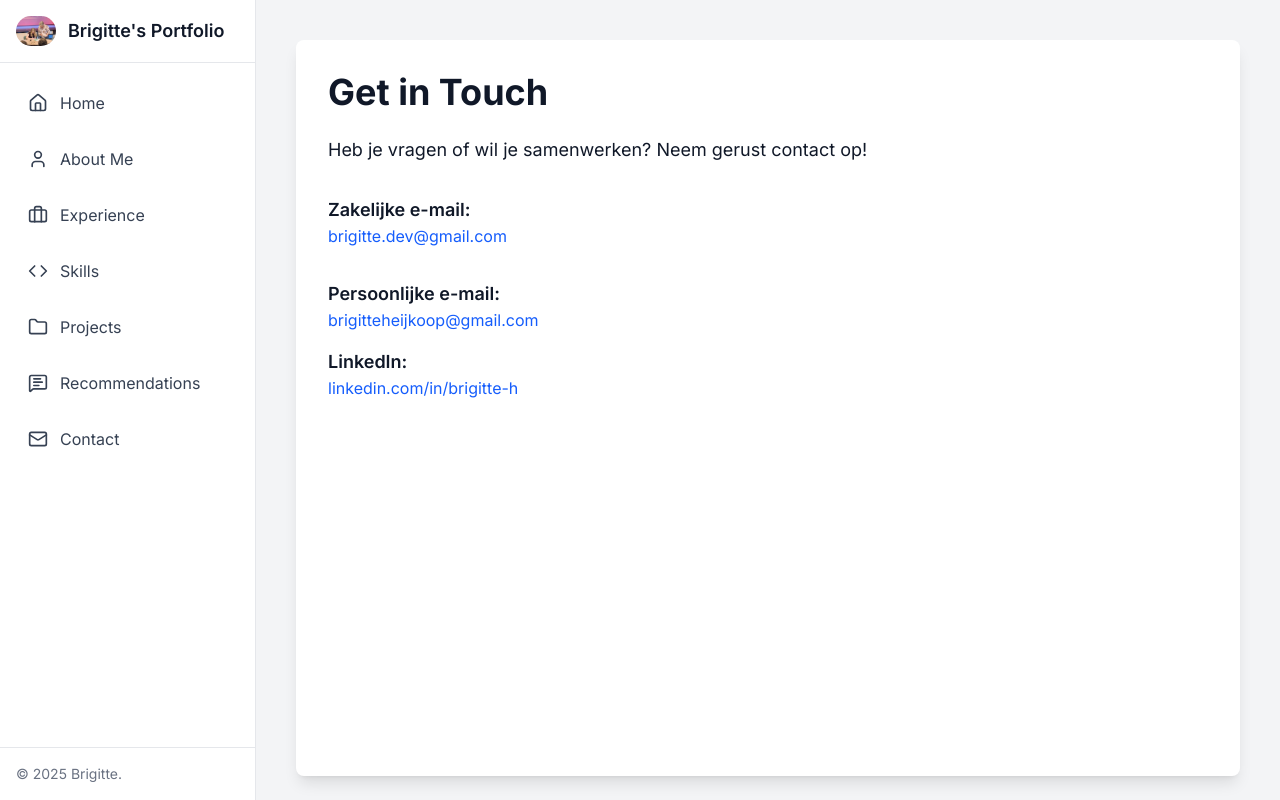
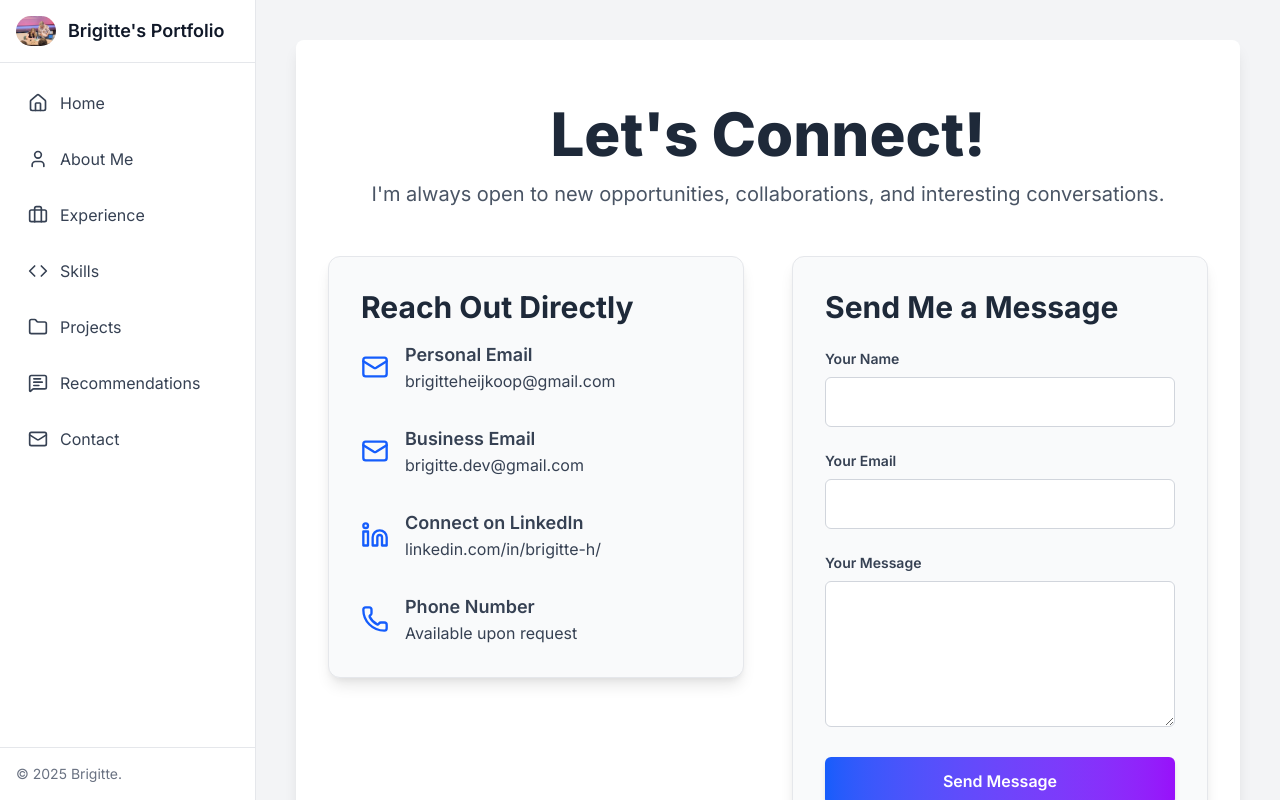
Before and after one commit to BrigitteHx/PortfolioProject, a Next.js app in the folder portfolio-brigitte/: page /contact in a window 1280 px wide. Built offline with nearby package versions, Linux system fonts and the light colour scheme.

Commit message:
Updated Contact page and added aditional Contact form

```diff
--- a/portfolio-brigitte/app/contact/page.tsx
+++ b/portfolio-brigitte/app/contact/page.tsx
@@ -1,27 +1,193 @@
 // app/contact/page.tsx
-import React from 'react';
+"use client"; // Deze component gebruikt useState en Formspree, dus Client Component
+
+import React, { useState } from 'react';
+import { motion, AnimatePresence } from 'framer-motion';
+import Link from 'next/link';
+import { Mail, Linkedin, Phone, CheckCircle, XCircle } from 'lucide-react'; // Icons
 
 export default function ContactPage() {
+  const [formStatus, setFormStatus] = useState<'' | 'success' | 'error'>('');
+  const [formData, setFormData] = useState({ name: '', email: '', message: '' });
+
+  // https://formspree.io/
+  const FORM_ENDPOINT = "https://formspree.io/f/mwpqvnrl";
+  const handleSubmit = async (e: React.FormEvent<HTMLFormElement>) => {
+    e.preventDefault();
+    setFormStatus(''); // Reset status
+
+    // Simpele validatie
+    if (!formData.name || !formData.email || !formData.message) {
+      setFormStatus('error');
+      return;
+    }
+
+    try {
+      const response = await fetch(FORM_ENDPOINT, {
+        method: 'POST',
+        headers: {
+          'Content-Type': 'application/json',
+          'Accept': 'application/json',
+        },
+        body: JSON.stringify(formData),
+      });
+
+      if (response.ok) {
+        setFormStatus('success');
+        setFormData({ name: '', email: '', message: '' }); // Formulier leegmaken
+      } else {
+        setFormStatus('error');
+        // Optioneel: Log de response.json() voor debugging
+      }
+    } catch (error) {
+      console.error('Form submission error:', error);
+      setFormStatus('error');
+    }
+  };
+
+  const handleInputChange = (e: React.ChangeEvent<HTMLInputElement | HTMLTextAreaElement>) => {
+    const { name, value } = e.target;
+    setFormData((prev) => ({ ...prev, [name]: value }));
+  };
+
   return (
-    <div className="py-8 px-4 sm:px-6 lg:px-8 bg-white text-gray-900 dark:bg-gray-900 dark:text-white rounded-lg shadow-lg min-h-[calc(100vh-64px)]">
-      <h1 className="text-4xl font-bold mb-6">Get in Touch</h1>
-      <p className="text-lg mb-4">
-        Heb je vragen of wil je samenwerken? Neem gerust contact op!
-      </p>
-      <div className="mt-8">
-        <p className="text-lg font-semibold">Zakelijke e-mail:</p>
-        <a href="mailto:jouw.email@example.com" className="text-blue-600 hover:underline dark:text-blue-400">brigitte.dev@gmail.com</a>
+    <div className="py-16 px-4 sm:px-6 lg:px-8 bg-white dark:bg-gray-900 text-gray-900 dark:text-gray-100 rounded-lg shadow-lg">
+      <div className="max-w-4xl mx-auto text-center">
+        <h1 className="text-5xl md:text-6xl font-extrabold mb-4 text-gray-800 dark:text-white">
+          Let's Connect!
+        </h1>
+        <p className="text-xl text-gray-600 dark:text-gray-300 mb-12">
+          I&apos;m always open to new opportunities, collaborations, and interesting conversations.
+        </p>
+
+        <div className="grid grid-cols-1 lg:grid-cols-2 gap-12 text-left items-start">
+          {/* Contact Details */}
+          <motion.div
+            initial={{ opacity: 0, x: -50 }}
+            whileInView={{ opacity: 1, x: 0 }}
+            transition={{ duration: 0.8, ease: [0.25, 0.1, 0.25, 1] }}
+            viewport={{ once: true, amount: 0.3 }}
+            className="space-y-8 p-8 bg-gray-50 dark:bg-gray-800 rounded-xl shadow-custom-medium border border-gray-200 dark:border-gray-700"
+          >
+            <h2 className="text-3xl font-bold mb-4 text-gray-800 dark:text-white">Reach Out Directly</h2>
+
+            <div className="flex items-center gap-4 text-gray-700 dark:text-gray-300">
+              <Mail size={28} className="text-blue-600 dark:text-blue-400 flex-shrink-0" />
+              <div>
+                <p className="font-semibold text-lg">Personal Email</p>
+                <a href="mailto:brigitteheijkoop@gmail.com" className="text-base hover:underline break-all">brigitteheijkoop@gmail.com</a>
+              </div>
+            </div>
+
+            <div className="flex items-center gap-4 text-gray-700 dark:text-gray-300">
+              <Mail size={28} className="text-blue-600 dark:text-blue-400 flex-shrink-0" />
+              <div>
+                <p className="font-semibold text-lg">Business Email</p>
+                <a href="mailto:brigitte.dev@gmail.com" className="text-base hover:underline break-all">brigitte.dev@gmail.com</a>
+              </div>
+            </div>
+
+            <div className="flex items-center gap-4 text-gray-700 dark:text-gray-300">
+              <Linkedin size={28} className="text-blue-600 dark:text-blue-400 flex-shrink-0" />
+              <div>
+                <p className="font-semibold text-lg">Connect on LinkedIn</p>
+                <Link href="https://www.linkedin.com/in/brigitte-h/" target="_blank" rel="noopener noreferrer" className="text-base hover:underline break-all">linkedin.com/in/brigitte-h/</Link>
+              </div>
+            </div>
+
+            <div className="flex items-center gap-4 text-gray-700 dark:text-gray-300">
+              <Phone size={28} className="text-blue-600 dark:text-blue-400 flex-shrink-0" />
+              <div>
+                <p className="font-semibold text-lg">Phone Number</p>
+                <p className="text-base">Available upon request</p>
+              </div>
+            </div>
+          </motion.div>
+
+          {/* Contact Formulier */}
+          <motion.div
+            initial={{ opacity: 0, x: 50 }}
+            whileInView={{ opacity: 1, x: 0 }}
+            transition={{ duration: 0.8, ease: [0.25, 0.1, 0.25, 1], delay: 0.2 }}
+            viewport={{ once: true, amount: 0.3 }}
+            className="flex-grow p-8 bg-gray-50 dark:bg-gray-800 rounded-xl shadow-custom-medium border border-gray-200 dark:border-gray-700"
+          >
+            <h2 className="text-3xl font-bold mb-6 text-gray-800 dark:text-white">Send Me a Message</h2>
+
+            <form onSubmit={handleSubmit} className="space-y-6">
+              <div>
+                <label htmlFor="name" className="block text-gray-700 dark:text-gray-300 text-sm font-semibold mb-2">Your Name</label>
+                <input
+                  type="text"
+                  id="name"
+                  name="name"
+                  value={formData.name}
+                  onChange={handleInputChange}
+                  className="w-full p-3 border border-gray-300 dark:border-gray-600 rounded-md bg-white dark:bg-gray-700 text-gray-900 dark:text-white focus:outline-none focus:ring-2 focus:ring-blue-500"
+                  required
+                />
+              </div>
+              <div>
+                <label htmlFor="email" className="block text-gray-700 dark:text-gray-300 text-sm font-semibold mb-2">Your Email</label>
+                <input
+                  type="email"
+                  id="email"
+                  name="email"
+                  value={formData.email}
+                  onChange={handleInputChange}
+                  className="w-full p-3 border border-gray-300 dark:border-gray-600 rounded-md bg-white dark:bg-gray-700 text-gray-900 dark:text-white focus:outline-none focus:ring-2 focus:ring-blue-500"
+                  required
+                />
+              </div>
+              <div>
+                <label htmlFor="message" className="block text-gray-700 dark:text-gray-300 text-sm font-semibold mb-2">Your Message</label>
+                <textarea
+                  id="message"
+                  name="message"
+                  rows={5}
+                  value={formData.message}
+                  onChange={handleInputChange}
+                  className="w-full p-3 border border-gray-300 dark:border-gray-600 rounded-md bg-white dark:bg-gray-700 text-gray-900 dark:text-white focus:outline-none focus:ring-2 focus:ring-blue-500"
+                  required
+                ></textarea>
+              </div>
+
+              <motion.button
+                type="submit"
+                whileHover={{ scale: 1.02 }}
+                whileTap={{ scale: 0.98 }}
+                className="w-full px-6 py-3 bg-gradient-to-r from-blue-600 to-purple-600 text-white font-semibold rounded-md shadow-md hover:shadow-lg transition-all duration-300"
+              >
+                Send Message
+              </motion.button>
+            </form>
+
+            {/* Formulier Statusberichten */}
+            <AnimatePresence>
+              {formStatus === 'success' && (
+                <motion.div
+                  initial={{ opacity: 0, y: 10 }}
+                  animate={{ opacity: 1, y: 0 }}
+                  exit={{ opacity: 0, y: -10 }}
+                  className="mt-4 p-4 rounded-md bg-green-100 text-green-700 dark:bg-green-700 dark:text-green-100 flex items-center gap-2"
+                >
+                  <CheckCircle size={20} /> Message sent successfully!
+                </motion.div>
+              )}
+              {formStatus === 'error' && (
+                <motion.div
+                  initial={{ opacity: 0, y: 10 }}
+                  animate={{ opacity: 1, y: 0 }}
+                  exit={{ opacity: 0, y: -10 }}
+                  className="mt-4 p-4 rounded-md bg-red-100 text-red-700 dark:bg-red-700 dark:text-red-100 flex items-center gap-2"
+                >
+                  <XCircle size={20} /> Error sending message. Please try again or contact me directly.
+                </motion.div>
+              )}
+            </AnimatePresence>
+          </motion.div>
+        </div>
       </div>
-            <div className="mt-8">
-        <p className="text-lg font-semibold">Persoonlijke e-mail:</p>
-        <a href="mailto:jouw.email@example.com" className="text-blue-600 hover:underline dark:text-blue-400">brigitteheijkoop@gmail.com</a>
-      </div>
-      <div className="mt-4">
-        <p className="text-lg font-semibold">LinkedIn:</p>
-        <a href="https://www.linkedin.com/in/brigitte-h" target="_blank" rel="noopener noreferrer" className="text-blue-600 hover:underline dark:text-blue-400">linkedin.com/in/brigitte-h</a>
-
-      </div>
-      {/*contactformulier */}
     </div>
   );
 }
```
